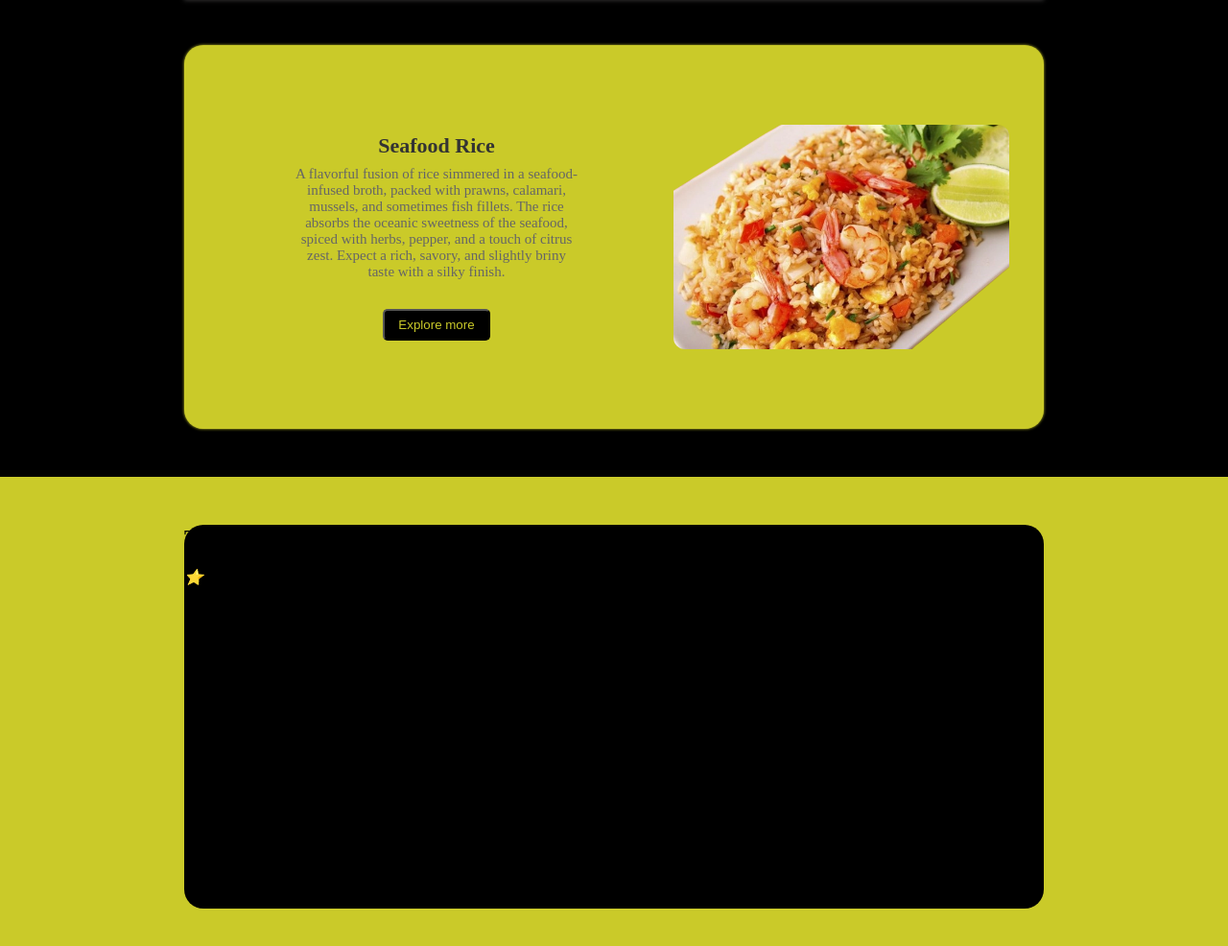
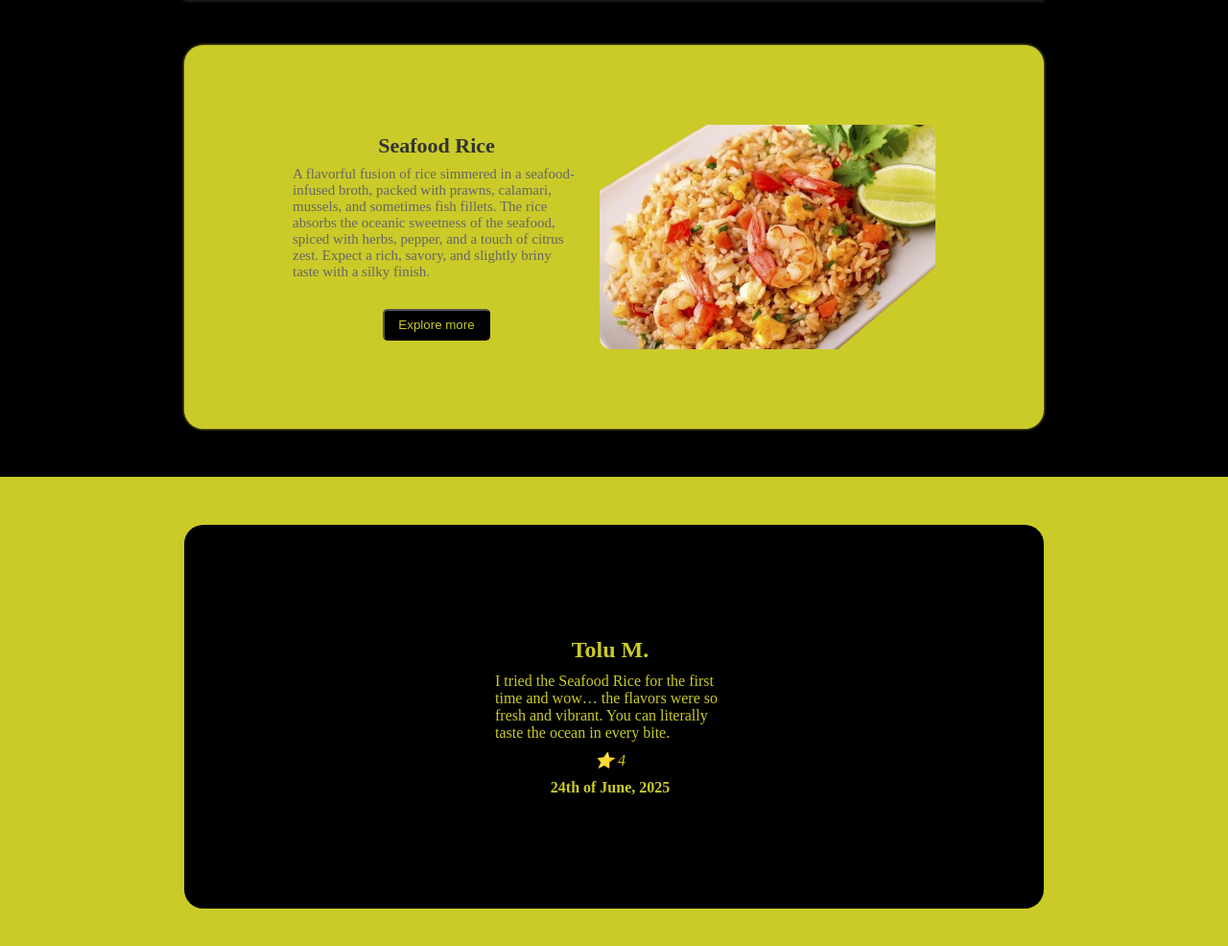
Before and after one commit to TipDevs/restaurant, a website built with webpack: page src/template.html in a window 1280 px wide. Shown: the part 60-1046 px from the top of the page at 96% size. Built offline with nearby package versions, Linux system fonts and the light colour scheme.

Commit message:
Add styles to customer's review elements for more appealing layout

```diff
--- a/src/styles/assets/home.css
+++ b/src/styles/assets/home.css
@@ -8,12 +8,16 @@
 .hero_box  {
     height: 400px;
     width: 70%;
+    min-width: 300px;
+    max-width: 1000px;
     border-radius: 20px;
+    /* padding: 0 15px; */
     background-color: #caca29;
     z-index: 2;
     box-shadow: 0 0 3px #caca29;
     display: flex;
-    flex-direction: column;
+    justify-content: center;
+    /* flex-direction: column; */
     gap: 20px;
 }
 .hero_box
@@ -33,11 +37,14 @@ button {
     display: flex;
     border-radius: 16px;
     padding: 16px;
-    text-align: center;
+    justify-content: center;
+    align-items: center;
     gap: 20px;
+    width: 100%;
+}
+.transition {
     transition: all 0.2s ease;
 }
-
 .food-box.show {
     opacity: 1;
     transform: translateY(0);
@@ -80,7 +87,6 @@ button {
     display: flex;
     align-items: center;
     justify-content: center;
-    flex: 300px;
     padding: 20px;
 }
 
@@ -96,5 +102,46 @@ button {
     background-color: #000;
     height: 400px;
     width: 70%;
+    min-width: 300px;
+    max-width: 1000px;
     border-radius: 20px;
+    color: #caca29;
+    display: flex;
+    align-items: center;
+    justify-content: center;
 }
+.review_loader {
+    display: flex;
+    flex-direction: column;
+    align-items: center;
+    justify-content: center;
+    gap: 10px;
+    transition: transform 0.6s ease, opacity 0.2s ease;
+    opacity: 0;
+    transform: translateX(100%);
+}
+.review_loader.show {
+    opacity: 1;
+    transform: translateX(0);
+}
+.review_loader.hide {
+    opacity: 0;
+    transform: translateX(-100%);
+}
+.review_box p {
+    max-width: 30ch;
+}
+
+@media(max-width: 780px) {
+    .hero_box {
+        height: auto;
+    }
+    .food-box {
+        flex-direction: column-reverse;
+    }
+}
+@media(max-width: 480px) {
+    .food-box img {
+        width: 200px;
+    }
+}
```
